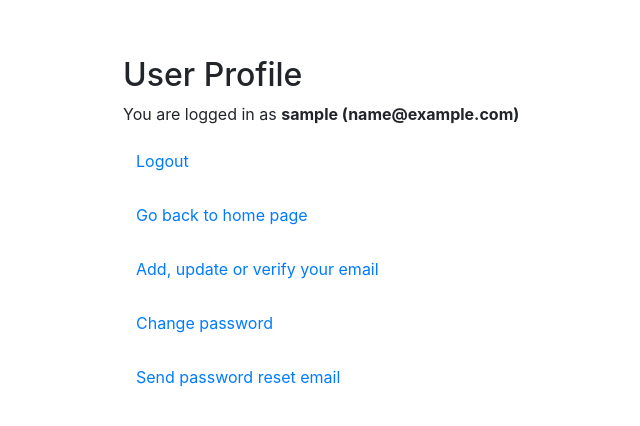
After one commit to neulab/cmulab, a Django app: page /annotator/profile in a window 1280 px wide. The commit adds this page. Shown: the top 426 px of the page, without its empty margins (5-645 px from the left). Run offline with Django 3.2, Linux system fonts and the light colour scheme; the visitor is signed in with stand-in values (Sample User, id 1); parts of the project's set-up code (start-up, migrations or seed data) failed here and were passed over; some libraries are stand-ins or nearby versions.

Commit message:
user profile page to update email, password etc.

```diff
--- a/annotator/urls.py
+++ b/annotator/urls.py
@@ -52,6 +52,7 @@ urlpatterns = [
     path('annotator/ocr/', views.ocr_frontend, name='ocr_frontend'),
     path('annotator/download_file/<str:filename>', views.download_file, name='download_file'),
     path('annotator/kill_job/<str:job_id>', views.kill_job, name='kill_job'),
+    path('annotator/profile', views.user_profile, name='user_profile'),
 ]
 
 urlpatterns = format_suffix_patterns(urlpatterns)
--- a/annotator/views.py
+++ b/annotator/views.py
@@ -600,6 +600,11 @@ def list_home(request):
     # Render list page with the documents and the form
     return render(request, 'list.html', {'documents': documents, 'ml_models': ml_models, 'public_ml_models': public_ml_models,  'form': form})
 
+@login_required(login_url='')
+def user_profile(request):
+    return render(request, "user_profile.html", {})
+
+
 def ocr_frontend(request):
     # TODO: fix this, no longer works (ocr_frontend.html used to be symlink to index.html)
     return render(request, "ocr_frontend.html", {})
--- a/templates/list.html
+++ b/templates/list.html
@@ -12,7 +12,7 @@
         <div style="width: 80%; margin: auto;">
         <p/>
         <h1>CMU Linguistic Annotation Backend</h1>
-        <p style="text-align: right">You are logged in as <b>{{ user.username }}</b>. <a href="/annotator/logout">Logout</a></p>
+        <p style="text-align: right">You are logged in as <b><a href="/annotator/profile">{{ user.username }}</a></b> ({{ user.email }}). <a href="/annotator/logout">Logout</a></p>
 
         <ul class="nav nav-tabs" id="myTab" role="tablist">
             <li class="nav-item">
--- /dev/null
+++ b/templates/user_profile.html
@@ -0,0 +1,25 @@
+<!DOCTYPE html>
+<html>
+    <head>
+        <meta charset="utf-8">
+        <link rel="stylesheet" href="https://stackpath.bootstrapcdn.com/bootstrap/4.1.3/css/bootstrap.min.css" integrity="sha384-MCw98/SFnGE8fJT3GXwEOngsV7Zt27NXFoaoApmYm81iuXoPkFOJwJ8ERdknLPMO" crossorigin="anonymous">
+        <title>CMU Linguistic Annotation Backend</title>
+    </head>
+
+    <body>
+        <!-- <div style="width: 637px; margin: auto;"> -->
+        <div style="width: 80%; margin: auto;">
+        <p/>
+        <p/>
+        <br>
+        <h2>User Profile</h2>
+        <p style="text-align: left">You are logged in as <b>{{ user.username }} ({{ user.email }})</b></p>
+        <p><a class="btn btn-default" role="button" href="/annotator/logout">Logout</a></p>
+        <p><a class="btn btn-default" role="button" href="/annotator/home/">Go back to home page</a></p>
+        <p><a class="btn btn-default" role="button" href="/accounts/email/">Add, update or verify your email</a></p>
+        <p><a class="btn btn-default" role="button" href="/accounts/password/change/">Change password</a></p>
+        <p><a class="btn btn-default" role="button" href="/accounts/password/reset/">Send password reset email</a></p>
+
+    </body>
+
+</html>
```
